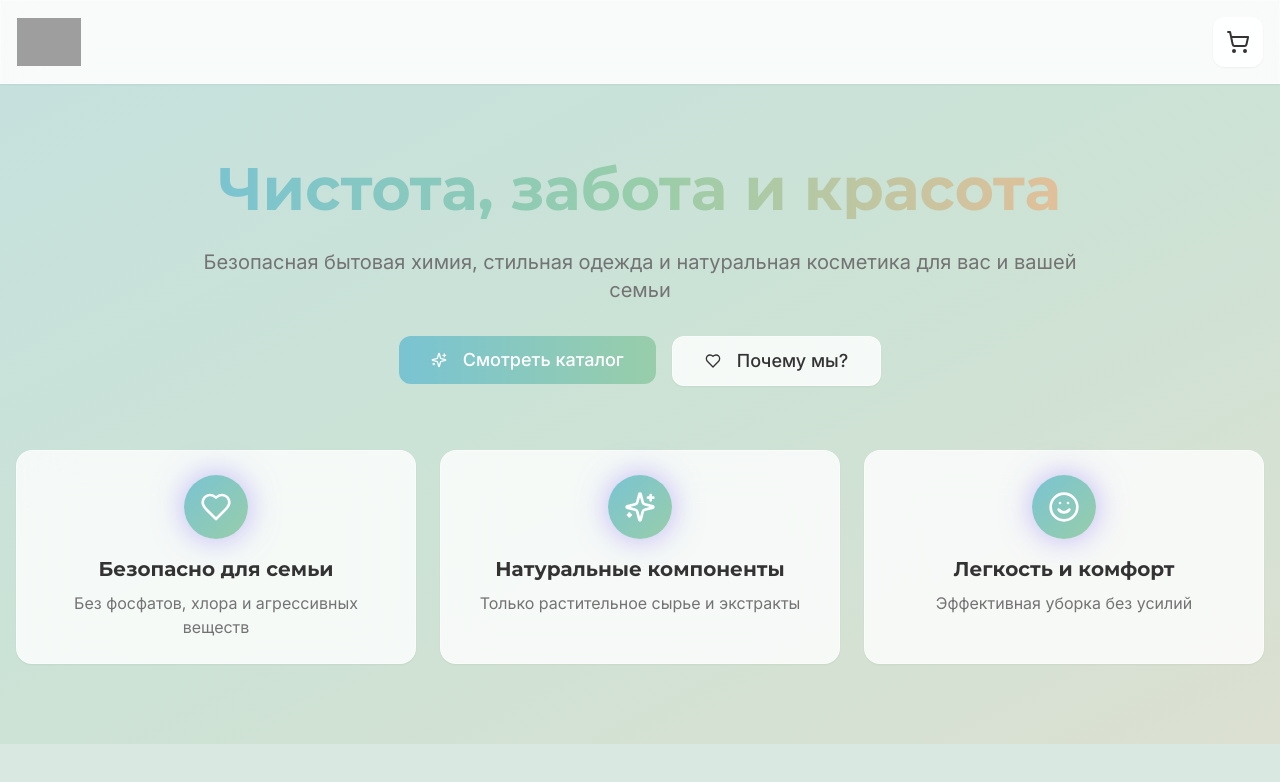
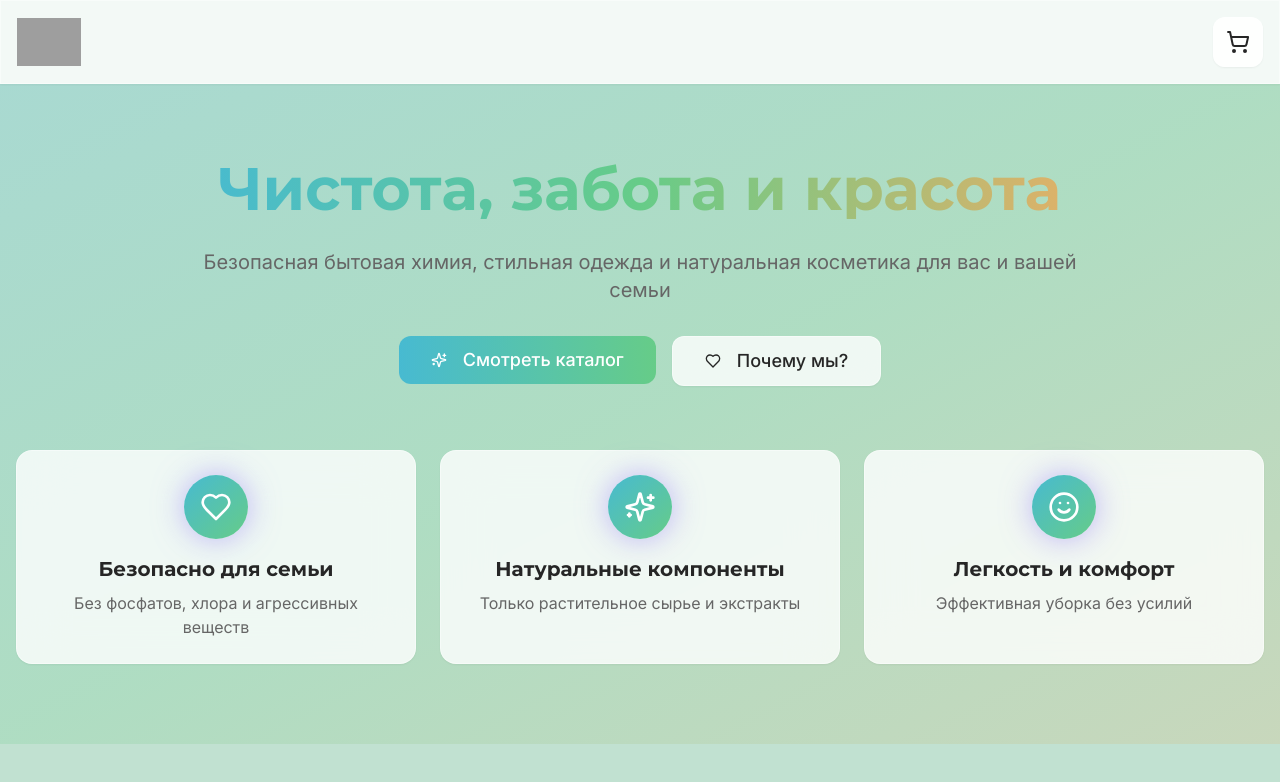
Before and after one commit to pr-poehali-dev/business-card-shop, a React (Vite) app: page / in a window 1280 px wide. Shown: the top 782 px of the page. Built offline with nearby package versions, Linux system fonts and the light colour scheme; grey boxes are pictures that could not be loaded.

Commit message:
Яркие оттенки и бежевый цвет

```diff
--- a/src/index.css
+++ b/src/index.css
@@ -6,51 +6,51 @@
 
 @layer base {
   :root {
-    --background: 150 25% 88%;
-    --foreground: 0 0% 20%;
+    --background: 150 35% 82%;
+    --foreground: 0 0% 15%;
 
-    --card: 0 0% 98%;
-    --card-foreground: 0 0% 20%;
+    --card: 40 30% 95%;
+    --card-foreground: 0 0% 15%;
 
-    --popover: 0 0% 98%;
-    --popover-foreground: 0 0% 20%;
+    --popover: 40 30% 95%;
+    --popover-foreground: 0 0% 15%;
 
-    --primary: 190 50% 65%;
+    --primary: 190 60% 55%;
     --primary-foreground: 0 0% 100%;
 
-    --secondary: 140 35% 70%;
-    --secondary-foreground: 0 0% 20%;
+    --secondary: 140 50% 60%;
+    --secondary-foreground: 0 0% 100%;
 
-    --muted: 150 20% 85%;
-    --muted-foreground: 0 0% 45%;
+    --muted: 40 25% 88%;
+    --muted-foreground: 0 0% 40%;
 
-    --accent: 30 60% 75%;
-    --accent-foreground: 0 0% 20%;
+    --accent: 35 70% 65%;
+    --accent-foreground: 0 0% 15%;
 
     --destructive: 0 70% 55%;
     --destructive-foreground: 0 0% 100%;
 
-    --border: 150 20% 75%;
-    --input: 150 15% 90%;
-    --ring: 190 50% 65%;
+    --border: 40 20% 80%;
+    --input: 40 25% 92%;
+    --ring: 190 60% 55%;
 
     --radius: 1rem;
 
-    --sidebar-background: 0 0% 98%;
+    --sidebar-background: 40 30% 95%;
 
-    --sidebar-foreground: 0 0% 20%;
+    --sidebar-foreground: 0 0% 15%;
 
-    --sidebar-primary: 190 50% 65%;
+    --sidebar-primary: 190 60% 55%;
 
     --sidebar-primary-foreground: 0 0% 100%;
 
-    --sidebar-accent: 150 25% 88%;
+    --sidebar-accent: 150 35% 82%;
 
-    --sidebar-accent-foreground: 0 0% 20%;
+    --sidebar-accent-foreground: 0 0% 15%;
 
-    --sidebar-border: 150 20% 75%;
+    --sidebar-border: 40 20% 80%;
 
-    --sidebar-ring: 190 50% 65%;
+    --sidebar-ring: 190 60% 55%;
   }
 
   .dark {
```
